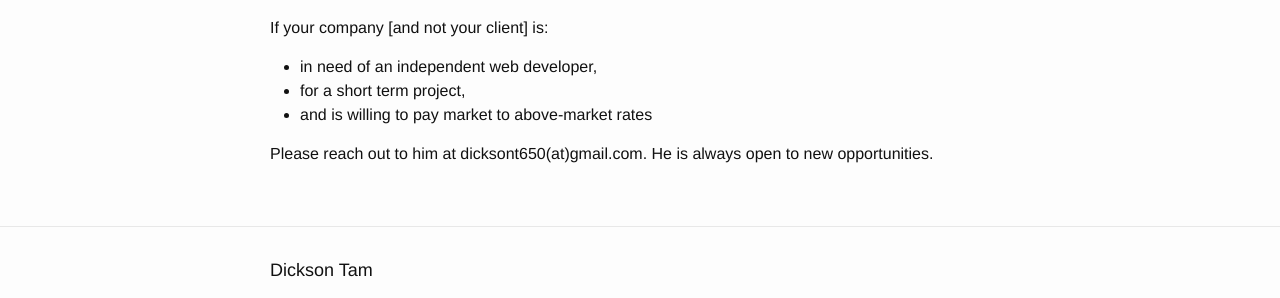
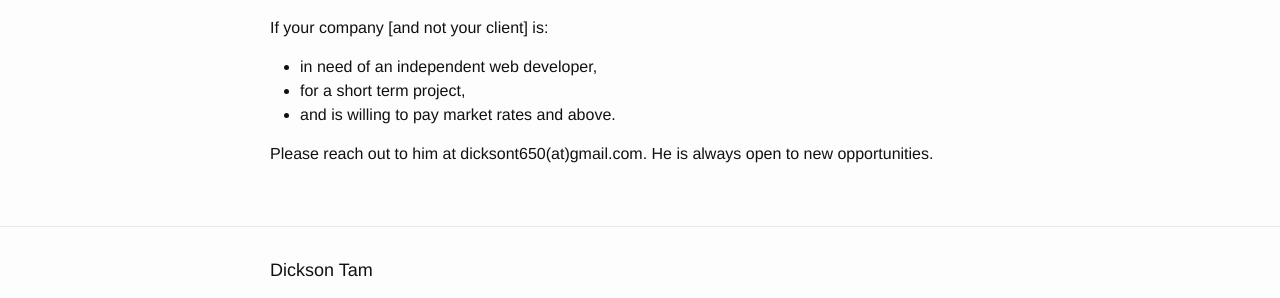
Before and after one commit to dicksont/dicksont.github.io, a Jekyll site: the page built from about.md, in a window 1280 px wide. Shown: the part 1429-1727 px from the top of the page. Built offline with Jekyll 4.4.1, drawn with Linux system fonts in a browser that asks for light colours.

Commit message:
Rewording in About.

```diff
--- a/about.md
+++ b/about.md
@@ -43,6 +43,6 @@ If your company [and not your client] is:
 
 - in need of an independent web developer,
 - for a short term project,
-- and is willing to pay market to above-market rates
+- and is willing to pay market rates and above.
 
 Please reach out to him at dicksont650(at)gmail.com. He is always open to new opportunities.
```
